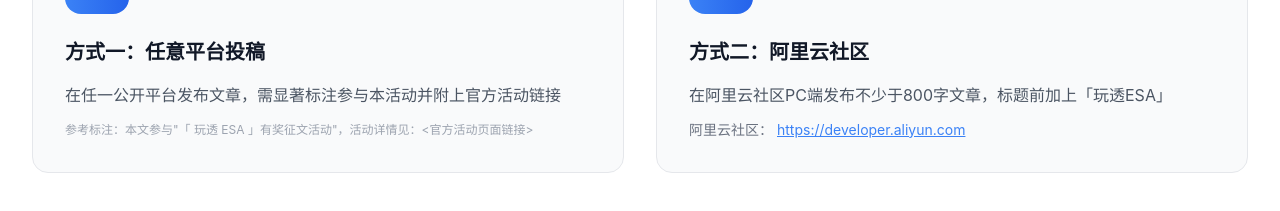
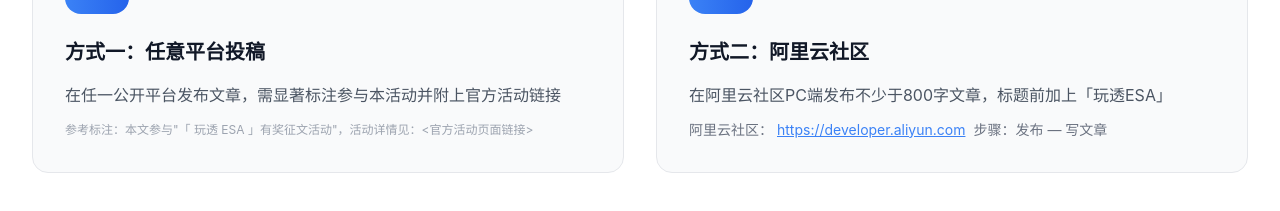
Before and after one commit to zw-byte/esa-event, a React app: page / in a window 1280 px wide. Shown: the part 3700-3911 px from the top of the page. Built offline with nearby package versions, Linux system fonts and the light colour scheme.

Commit message:
011zMNQW_HZ53Zag_promotion-page_添加阿里云社区发布步骤说明 @ 罗序禧

```diff
--- a/src/components/Rules.jsx
+++ b/src/components/Rules.jsx
@@ -63,6 +63,7 @@
                   >
                     https://developer.aliyun.com
                   </a>
+                  <span className="ml-2">步骤：发布 — 写文章</span>
                 </p>
               )}
             </div>
```
